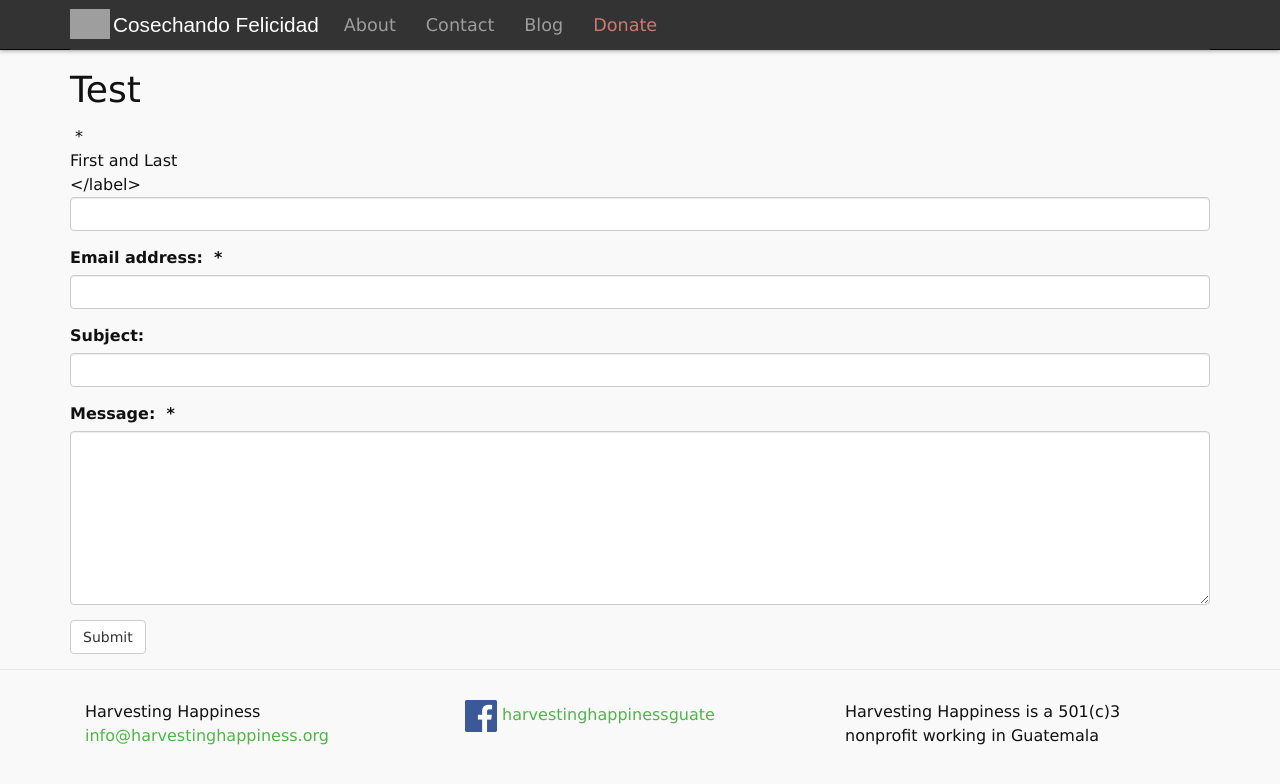
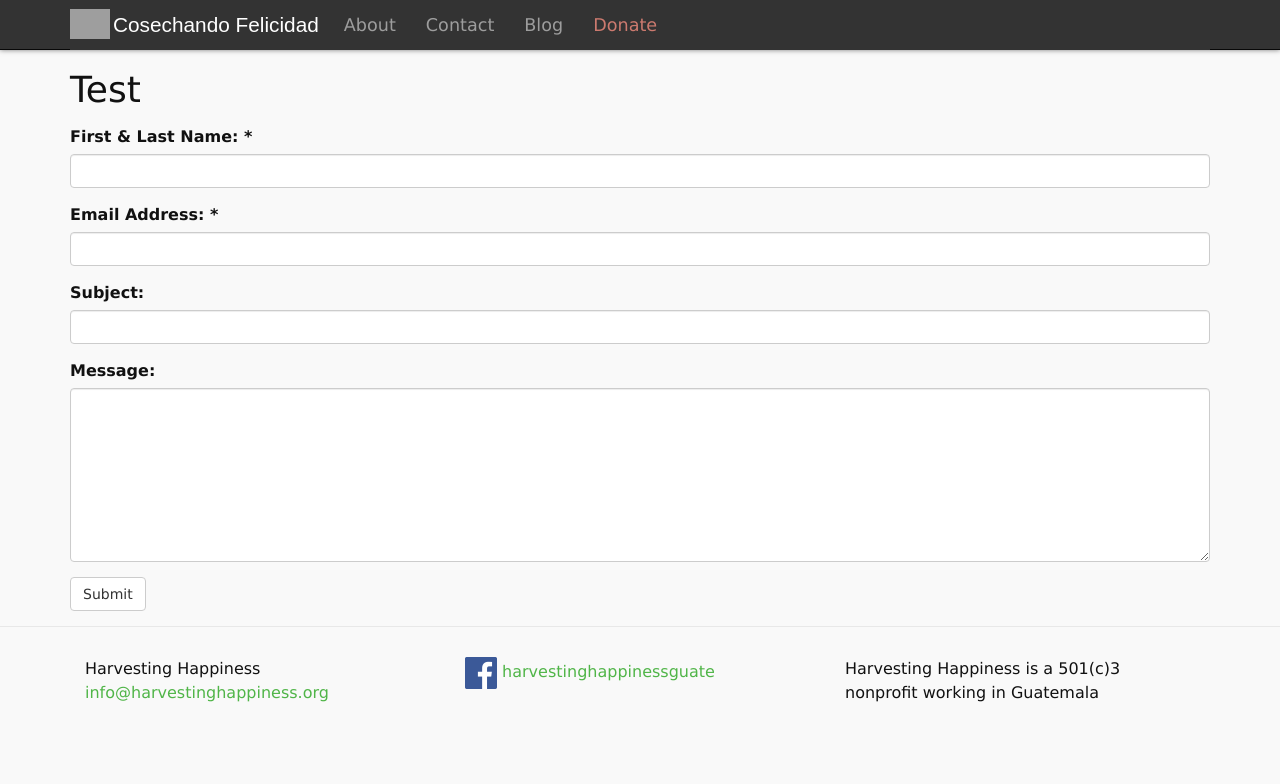
Before and after one commit to harvestinghappiness/harvestinghappiness.github.io, a Jekyll site: the page built from test.md, in a window 1280 px wide. Shown: the top 784 px of the page. Built offline with Jekyll 4.4.1, drawn with Linux system fonts in a browser that asks for light colours.

Commit message:
Update test.md

```diff
--- a/test.md
+++ b/test.md
@@ -6,35 +6,24 @@ permalink: /test/
 
 <form action="https://docs.google.com/forms/d/1ooxeou7pVxHweD8-jG7Hq6cQONiDby3u1yt0TBef1wg/formResponse" method="POST" id="ss-form" target="_self" onsubmit="">
     <div class="form-group">
-        <label for="itemView.getDomIdToLabel()" aria-label="(Required field)"></label>
-        <span class="ss-required-asterisk" aria-hidden="true">*</span>
-        <div class="ss-q-help ss-secondary-text" dir="auto">First and Last</div>
+        <label for="itemView.getDomIdToLabel()" aria-label="(Required field)">First &amp; Last Name: *
         </label>
         <input type="text" name="entry.917075521" value="" class="ss-q-short form-control" id="entry_917075521" dir="auto" aria-label="Name:  First and Last " aria-required="true" required="" title="">
     </div>
     <div class="form-group">
-        <label class="ss-q-item-label" for="entry_2068441859">
-            <div class="ss-q-title">Email address:
-                <label for="itemView.getDomIdToLabel()" aria-label="(Required field)"></label>
-                <span class="ss-required-asterisk" aria-hidden="true">*</span></div>
-            <div class="ss-q-help ss-secondary-text" dir="auto"></div>
+        <label class="ss-q-item-label" for="entry_2068441859">Email Address: *
         </label>
         <input type="text" name="entry.2068441859" value="" class="ss-q-short form-control" id="entry_2068441859" dir="auto" aria-label="Email address:  " aria-required="true" required="" title="">
     </div>
     <div class="form-group">
         <label class="ss-q-item-label" for="entry_1857669065">
-            <div class="ss-q-title">Subject:
-            </div>
-            <div class="ss-q-help ss-secondary-text" dir="auto"></div>
+            Subject:
         </label>
         <input type="text" name="entry.1857669065" value="" class="ss-q-short form-control" id="entry_1857669065" dir="auto" aria-label="Subject:  " title="" required="">
     </div>
     <div class="form-group">
         <label class="ss-q-item-label" for="entry_112630363">
-            <div class="ss-q-title">Message:
-                <label for="itemView.getDomIdToLabel()" aria-label="(Required field)"></label>
-                <span class="ss-required-asterisk" aria-hidden="true">*</span></div>
-            <div class="ss-q-help ss-secondary-text" dir="auto"></div>
+            Message:
         </label>
         <textarea name="entry.112630363" rows="8" cols="0" class="ss-q-long form-control" id="entry_112630363" dir="auto" aria-label="Message:  " aria-required="true" required=""></textarea>
     </div>
```
